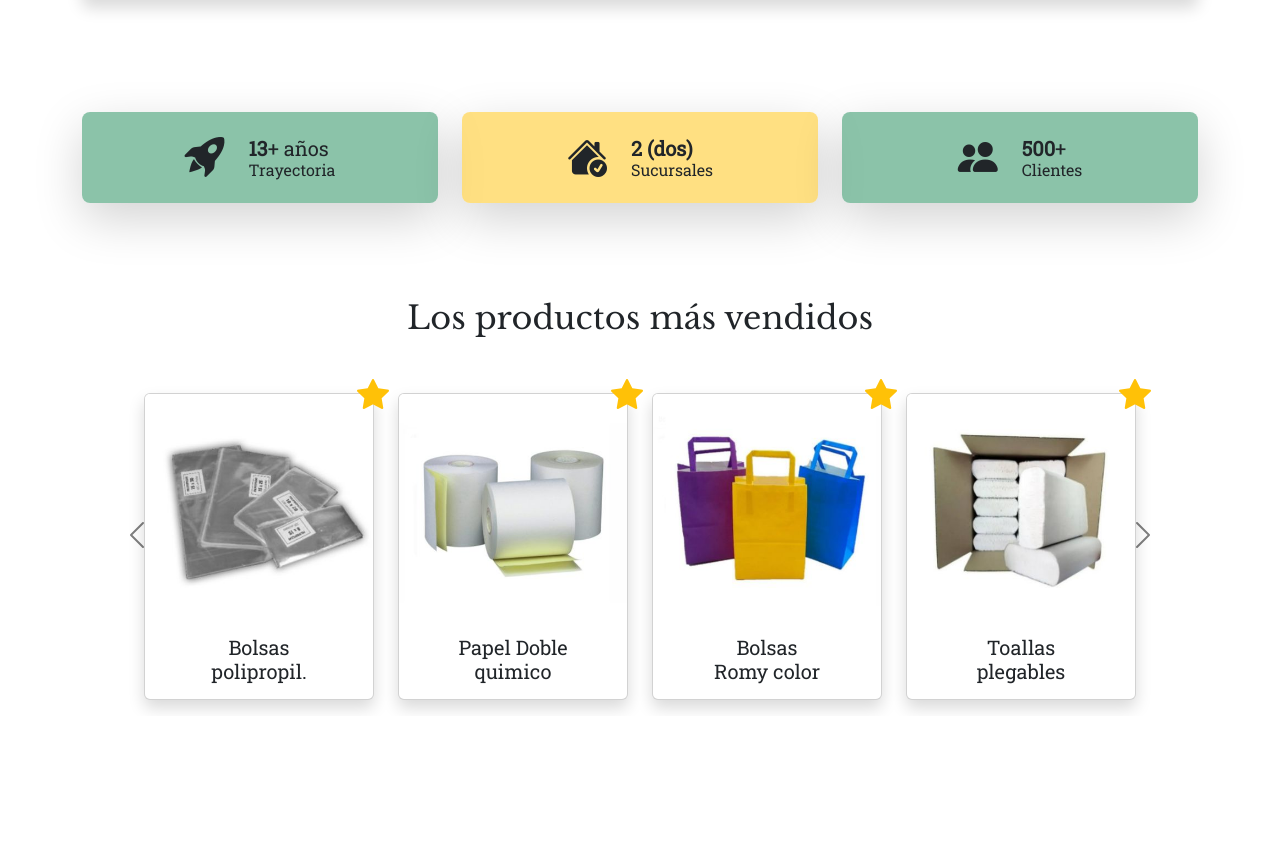
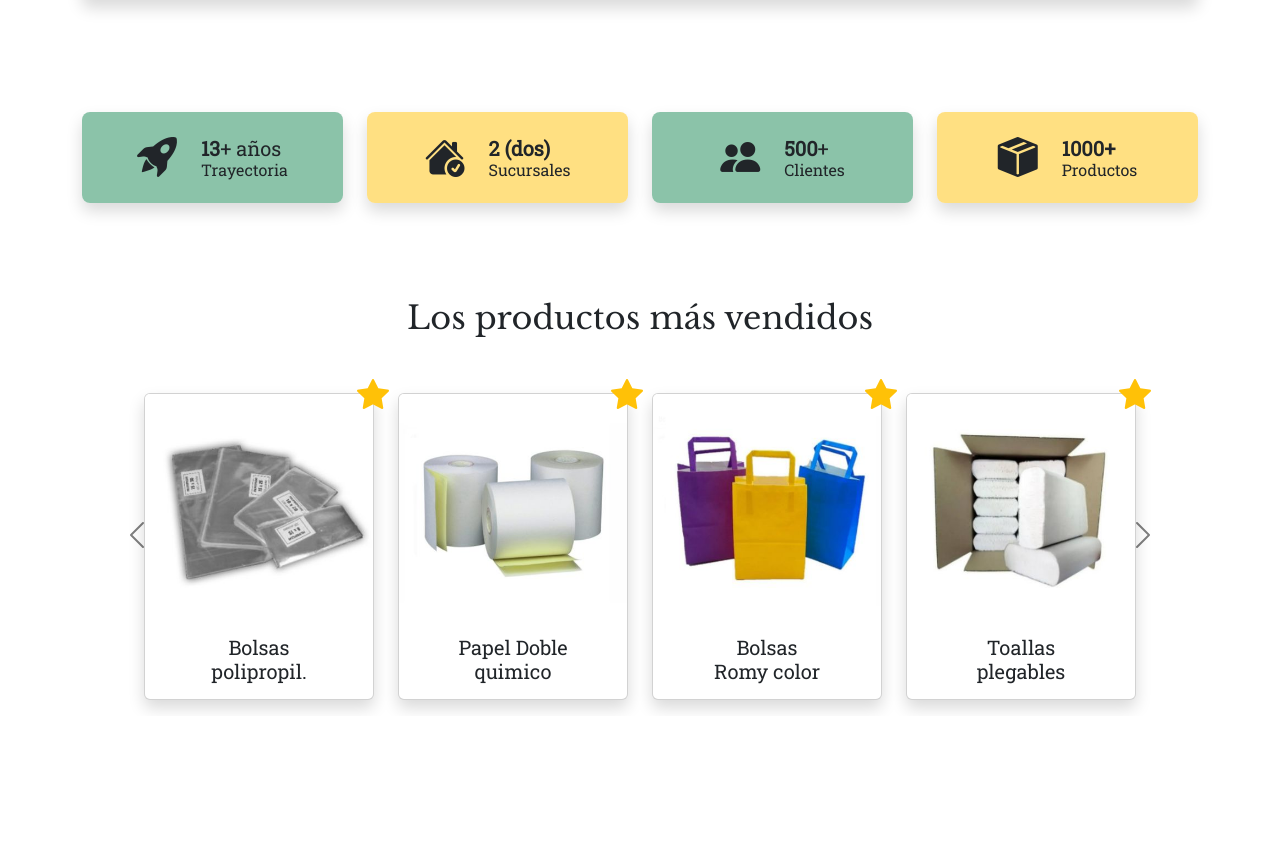
Before and after one commit to ezequielmonachesi/mbEnvases, a plain HTML site: page index.html in a window 1280 px wide. Shown: the part 920-1774 px from the top of the page. Drawn offline with nearby package versions, Linux system fonts and the light colour scheme.

Commit message:
nueva tarjeta agregada y sombra nueva

```diff
--- a/index.html
+++ b/index.html
@@ -97,9 +97,9 @@
       <section class="container py-lg-5 mb-5 mt-lg-3">
         <article class="row g-4">
           <!-- Counter item -->
-          <aside class="col-sm-6 col-xl-4">
+          <aside class="col-sm-6 col-xl-3">
             <div
-              class="d-flex justify-content-center align-items-center p-4 bg-success bg-opacity-50 rounded-3 shadow-lg"
+              class="d-flex justify-content-center align-items-center p-4 bg-success bg-opacity-50 rounded-3 shadow"
             >
               <span class="display-6 lh-1 text-blue mb-0"
                 ><i class="bi bi-rocket-takeoff-fill"></i
@@ -122,9 +122,9 @@
             </div>
           </aside>
           <!-- Counter item -->
-          <aside class="col-sm-6 col-xl-4">
+          <aside class="col-sm-6 col-xl-3">
             <div
-              class="d-flex justify-content-center align-items-center p-4 bg-warning bg-opacity-50 rounded-3 shadow-lg"
+              class="d-flex justify-content-center align-items-center p-4 bg-warning bg-opacity-50 rounded-3 shadow"
             >
               <span class="display-6 lh-1 text-blue mb-0"
                 ><i class="bi bi-house-check-fill"></i
@@ -147,9 +147,9 @@
             </div>
           </aside>
           <!-- Counter item -->
-          <aside class="col-sm-6 col-xl-4">
+          <aside class="col-sm-6 col-xl-3">
             <div
-              class="d-flex justify-content-center align-items-center p-4 bg-success bg-opacity-50 rounded-3 shadow-lg"
+              class="d-flex justify-content-center align-items-center p-4 bg-success bg-opacity-50 rounded-3 shadow"
             >
               <span class="display-6 lh-1 text-purple mb-0"
                 ><i class="bi bi-people-fill"></i
@@ -168,6 +168,30 @@
                   <span class="mb-0 h5">+</span>
                 </div>
                 <p class="mb-0">Clientes</p>
+              </div>
+            </div>
+          </aside>
+          <!-- Counter item -->
+          <aside class="col-sm-6 col-xl-3">
+            <div
+              class="d-flex justify-content-center align-items-center p-4 bg-warning bg-opacity-50 rounded-3 shadow"
+            >
+              <span class="display-6 lh-1 text-blue mb-0"
+                ><i class="bi bi-box-seam-fill"></i></span>
+              <div class="ms-4 h6 fw-normal mb-0">
+                <div class="d-flex">
+                  <h5
+                    class="purecounter mb-0 fw-bold"
+                    data-purecounter-start="0"
+                    data-purecounter-end="200"
+                    data-purecounter-delay="200"
+                    data-purecounter-duration="0"
+                  >
+                    1000+
+                  </h5>
+                  <span class="mb-0 h5"></span>
+                </div>
+                <p class="mb-0">Productos</p>
               </div>
             </div>
           </aside>
```
